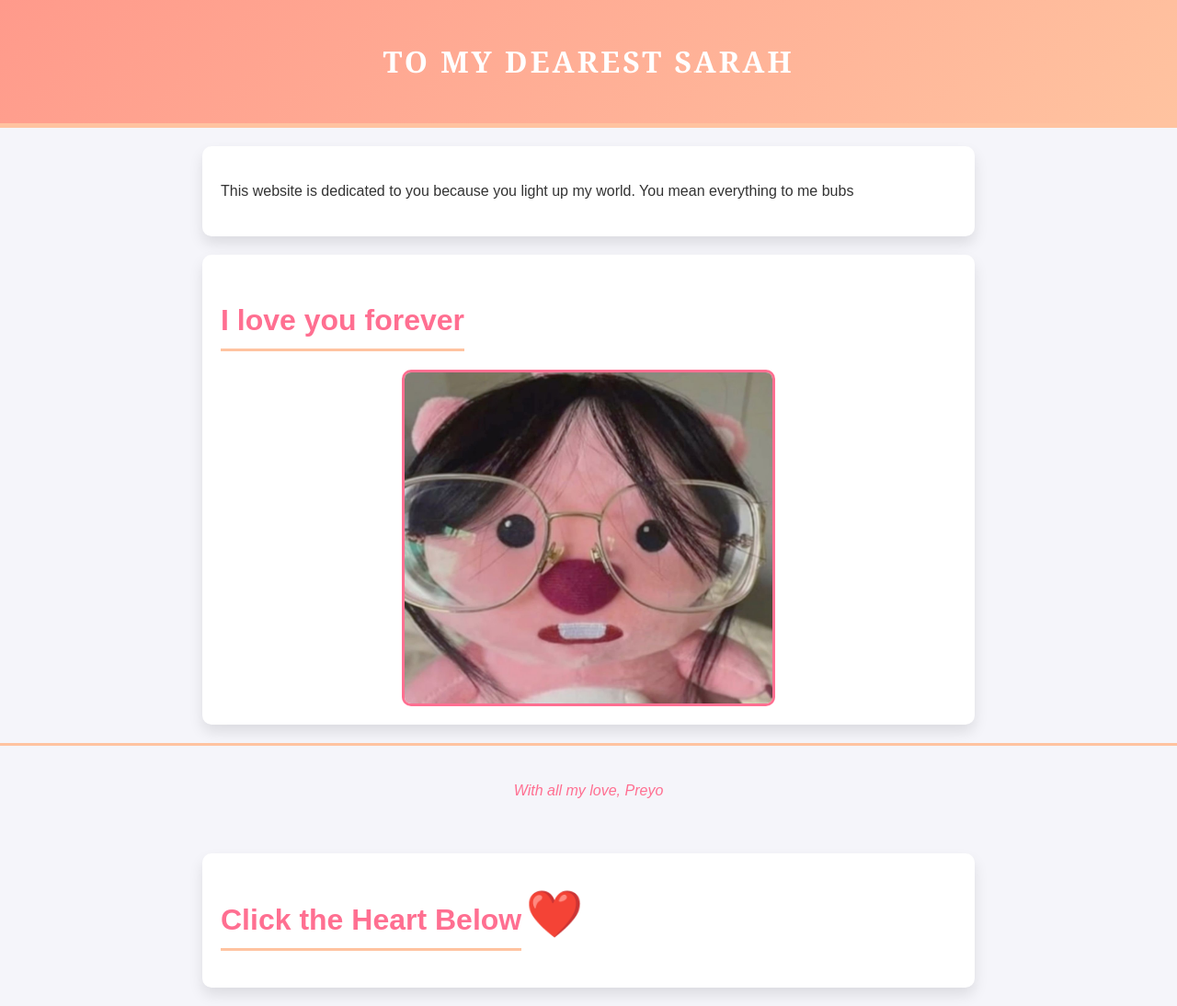
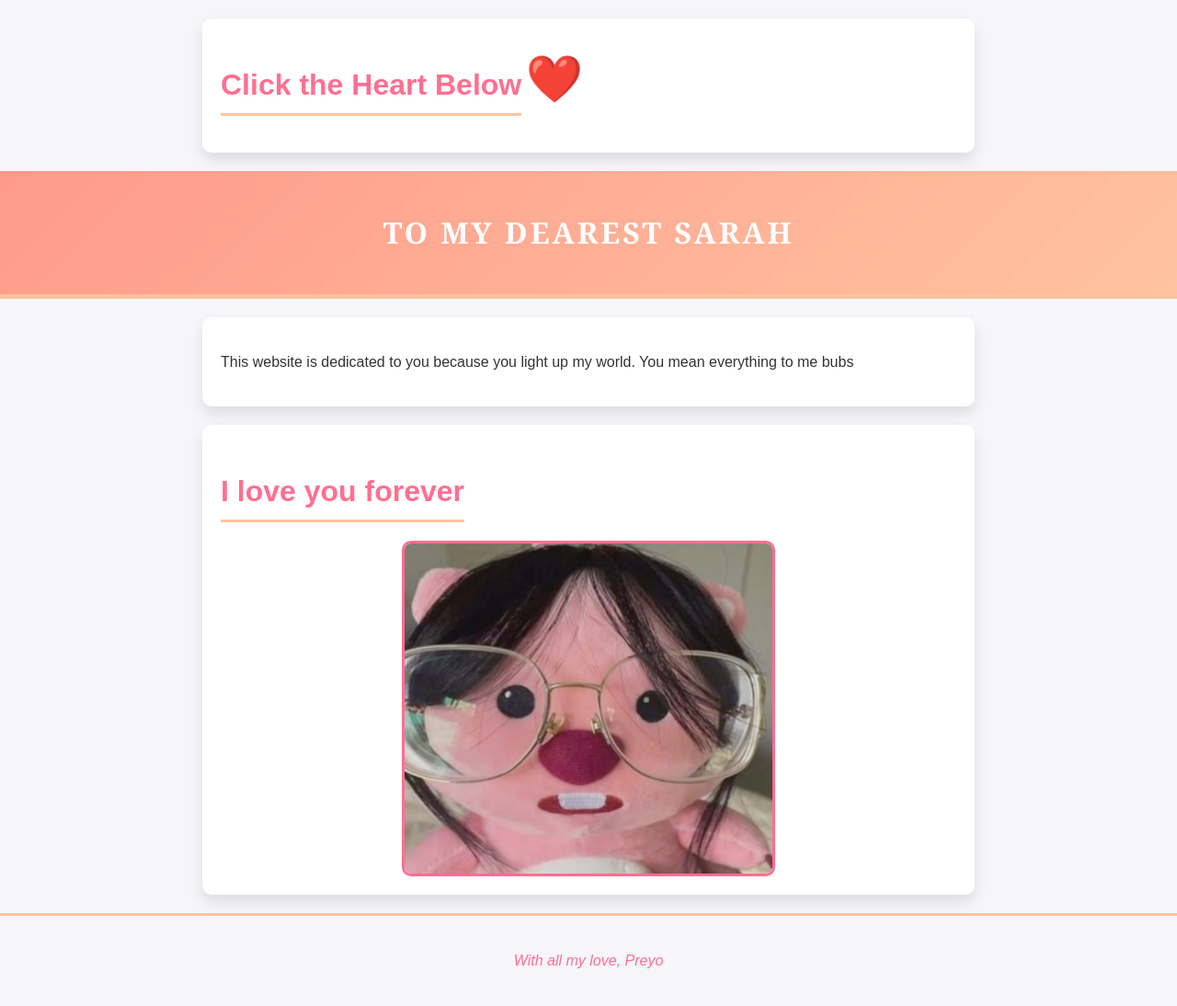
Before and after one commit to Preyo6/Sarah, a plain HTML site: page index.html in a window 1280 px wide. Shown: the whole page at 92% size. Drawn offline with Linux system fonts and the light colour scheme.

Commit message:
Updated styles or content

```diff
--- a/index.html
+++ b/index.html
@@ -7,6 +7,13 @@
     <link rel="stylesheet" href="style.css">
 </head>
 <body>
+<section>
+    <h2>Click the Heart Below</h2>
+    <a href="#" id="heart" onclick="revealMessage()">
+        ❤️
+    </a>
+    <p id="hiddenMessage" style="display: none;">Sarah, you’re my everything. 💖</p>
+</section>
     <header>
         <h1>To My Dearest Sarah</h1>
     </header>
@@ -20,13 +27,10 @@
     <footer>
         <p>With all my love, Preyo</p>
     </footer>
-</body>
-<section>
-    <h2>Click the Heart Below</h2>
-    <a href="#" id="heart" onclick="revealMessage()">
-        ❤️
-    </a>
-    <p id="hiddenMessage" style="display: none;">Sarah, you’re my everything. 💖</p>
-</section>
-
+</body> <script>
+    function revealMessage() {
+        const message = document.getElementById("hiddenMessage");
+        message.style.display = "block";
+    }
+</script>
 </html>
```
